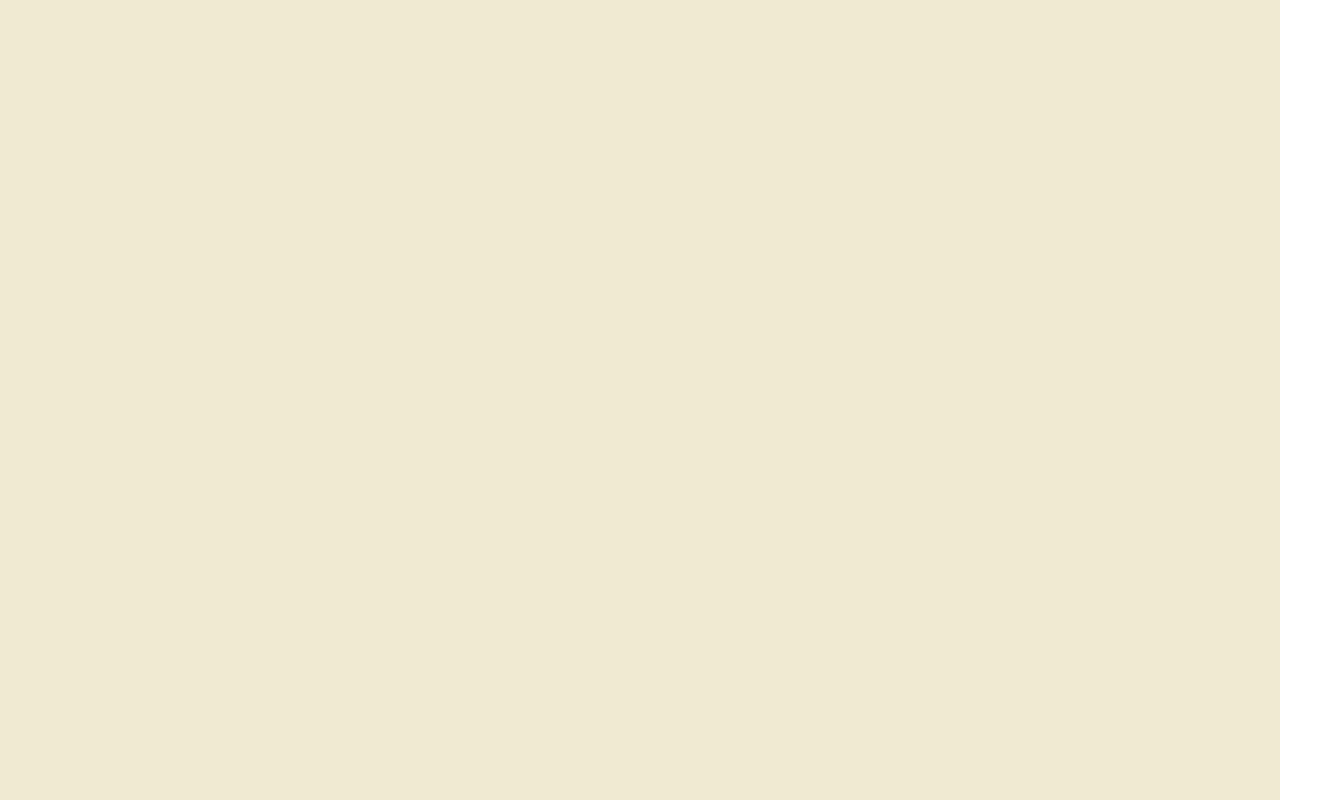
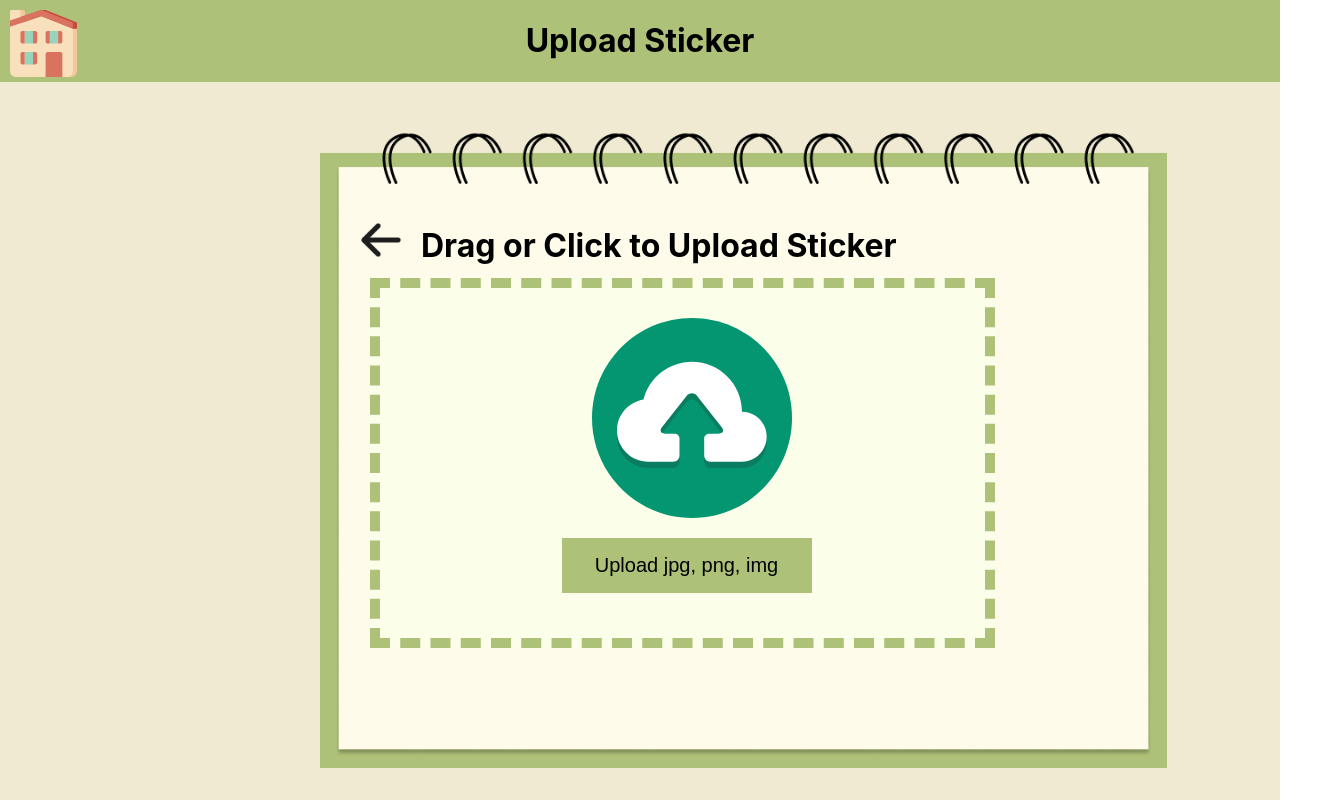
Before and after one commit to bryan-mv/inf-134-decobook, a React (Create React App) app in the folder decobook/: page /viewing/1/upload in a window 1280 px wide. Before the commit this address had no page. Shown: the whole page, 1344 px wide, since content can reach past the window. Built offline with nearby package versions, Linux system fonts and the light colour scheme.

Commit message:
added upload component

```diff
--- a/decobook/src/App.js
+++ b/decobook/src/App.js
@@ -5,6 +5,7 @@ import Welcome from './components/Welcome.js';
 import Home from './components/Home.js';
 import Layout from './components/Layout.js';
 import collectionView from "./components/collectionView";
+import Upload from "./components/Upload.js";
 
 function App() {
   return (
@@ -14,6 +15,7 @@ function App() {
         <BrowserRouter>
         <Routes>
             <Route path="viewing/:type" element={<Layout />} />
+            <Route path="viewing/:type/upload" element={<Upload />} />
             <Route path="home" element={<Home />} />
             <Route path="/" element={<Welcome />} />
             <Route path="collection" element={collectionView()} />
--- a/decobook/src/components/Bottle.js
+++ b/decobook/src/components/Bottle.js
@@ -1,10 +1,11 @@
 import React from 'react';
 import './components.css';
+import deco_bottle from '../assets/images/decorated_bottle.png';
 
 const Bottle = () => {
     return (
         <div className="Bottle">
-            <p>Bottle</p>
+            <img src={deco_bottle}></img>
         </div>
     );
 };
--- a/decobook/src/components/Layout.js
+++ b/decobook/src/components/Layout.js
@@ -1,11 +1,18 @@
+import React, { useState } from 'react';
 import './components.css';
 import TopNav from "./TopNav.js";
 import PageView from './PageView.js';
 import Bottle from './Bottle.js';
 import Polaroid from './Polaroid.js';
 import { useParams } from 'react-router-dom';
+import StickerBook from "./Sticker_Book.js";
+import stickerComponent from '../assets/images/sticker_component.png';
 
 function Layout() {
+  const [open, setOpen] = useState(false);
+
+  const handleOpen = () => setOpen(true);
+  const handleClose = () => setOpen(false);
   const { type } = useParams();
 
   return (
@@ -13,6 +20,11 @@ function Layout() {
         { type == "journal" ? <div><TopNav title={"Viewing Book 1"}/><PageView /></div> : null }
         { type == "bottle" ? <div><TopNav title={"Viewing Bottle"}/><Bottle /></div> : null }
         { type == "polaroid" ? <div><TopNav title={"Viewing Polaroid"}/><Polaroid /></div> : null }
+        <div className="addSticker" onClick={handleOpen}>
+                <img src={stickerComponent}></img>
+            </div>
+          { open ? <StickerBook closeModal={handleClose}></StickerBook> : null }
+          { open ? <div className="modal_background"></div> : null }
     </div>
   );
 }
--- a/decobook/src/components/PageView.js
+++ b/decobook/src/components/PageView.js
@@ -1,8 +1,6 @@
 import React, { useState } from 'react';
 import './components.css';
 import Journal from "./journal";
-import StickerBook from "./Sticker_Book.js";
-import stickerComponent from '../assets/images/sticker_component.png';
 
 function PageView() {
     const pages = [
@@ -11,21 +9,12 @@ function PageView() {
         "Page 3",
         "Page 4"
     ];
-    const [open, setOpen] = useState(false);
-
-    const handleOpen = () => setOpen(true);
-    const handleClose = () => setOpen(false);
 
     const backgroundImg = '../assets/images/journal-bg.png'
 
     return (
         <div className="PageView">
             <Journal pages={pages} backgroundImage={backgroundImg}/>
-            <div className="addSticker" onClick={handleOpen}>
-                <img src={stickerComponent}></img>
-            </div>
-            { open ? <StickerBook closeModal={handleClose}></StickerBook> : null }
-            { open ? <div className="modal_background"></div> : null }
         </div>
     );
 }
--- a/decobook/src/components/Polaroid.js
+++ b/decobook/src/components/Polaroid.js
@@ -1,10 +1,11 @@
 import React from 'react';
 import './components.css';
+import photo_card from '../assets/images/mr_smart.png';
 
 const Polaroid = () => {
     return (
         <div className="Polaroid">
-            <p>Polaroid</p>
+            <img src={photo_card} className="polaroid_img"></img>
         </div>
     );
 };
--- a/decobook/src/components/TopNav.js
+++ b/decobook/src/components/TopNav.js
@@ -9,11 +9,15 @@ const TopNav = ({title}) => {
     const goHome = () => {
         navigate("/home");
     }
+    const upload = () => {
+        const currentPath = window.location.pathname;
+        navigate(`${currentPath}/upload`);
+    }
     return (
         <div className="TopNav">
             <img id="home" onClick={goHome} src={houseIcon}/>
             <h1 id="title">{title}</h1>
-            <img id="upload" src={uploadIcon}/>
+            <img id="upload" src={uploadIcon} onClick={upload}/>
         </div>
     );
 };
--- /dev/null
+++ b/decobook/src/components/Upload.js
@@ -0,0 +1,45 @@
+import React, { useRef } from 'react';
+import './components.css';
+import { Link } from "react-router-dom";
+import backIcon from '../assets/images/backIcon.png';
+import uploadLarge from '../assets/icons/upload.svg';
+import houseIcon from '../assets/icons/house.svg';
+import { useNavigate } from "react-router-dom";
+
+const Upload = () => {
+    const navigate = useNavigate();
+    const goHome = () => {
+        navigate("/home");
+    }
+
+    const inputFile = useRef(null);
+
+    const uploadFile = () => {
+        inputFile.current.click();
+  };
+
+    return (
+        <div className="upload_stickers">
+            <div className="TopNav">
+            <img id="home" onClick={goHome} src={houseIcon}/>
+                <h1 id="title">Upload Sticker</h1>
+            </div>
+            <div className="upload_book">
+                <div className="sticker_book_header">
+                <Link to=".." relative="path">
+                    <img id="back_button" src={backIcon}></img>
+                </Link>
+                    <h1 id="sticker_book_header_title">Drag or Click to Upload Sticker</h1>
+                </div>
+                <div className="upload_box">
+                    <img className="upload_large_icon" src={uploadLarge}></img>
+                    <button onClick={uploadFile}>Upload jpg, png, img</button>
+                    <input type='file' id='file' ref={inputFile} style={{display: 'none'}}/>
+                </div>
+            </div>
+        </div>
+    );
+};
+
+
+export default Upload;
--- a/decobook/src/components/components.css
+++ b/decobook/src/components/components.css
@@ -198,3 +198,75 @@
     gap: 10px;
     padding: 30px 60px 60px 60px;
 }
+
+.Bottle {
+    width: 20%;
+    margin: auto;
+    padding-top: 50px;
+}
+
+.Polaroid {
+    background-color: white;
+    width: 527px;
+    height: 624px;
+    margin: auto;
+    margin-top: 50px;
+    margin-bottom: 50px;
+    .polaroid_img {
+        width: 470px;
+        height: 470px;
+        margin: 30px;
+    }
+}
+
+.upload_book {
+    position: absolute;
+    top: 16%;
+    left: 25%;
+    z-index: 10;
+    background-image: url('../assets/images/sticker_book.png');
+    background-repeat: no-repeat;
+    background-size: contain;
+    width: 80%;
+    height: 80%;
+    margin: auto;
+    .sticker_book_header {
+        position: absolute;
+        top: 12%;
+        left: 4%;
+        display: inline-block;
+        #sticker_book_header_title{
+            display: inline-block;
+            padding-left: 20px;
+        }
+        #back_button {
+            max-width: 40px;
+            cursor: pointer;
+        }
+    }
+    .upload_box {
+        border: 10px dashed #ADC178;
+        background: #FBFFEA;
+        margin-top: 150px;
+        margin-left: 50px;
+        width: 605px;
+        height: 350px;
+        .upload_large_icon {
+            width: 200px;
+            height: 200px;
+            margin-top: 5%;
+            margin-left: 35%;
+            display: block;
+        }
+        button {
+            width: 250px;
+            height: 55px;
+            background: #ADC178;
+            color: black;
+            margin: 20px 40% auto 30%;
+            font-size: 20px;
+            border: none;
+            cursor: pointer;
+        }
+    }
+}
```
Also changed, not shown: decobook/src/assets/images/decorated_bottle.png (added), decobook/src/assets/images/mr_smart.png (added).
